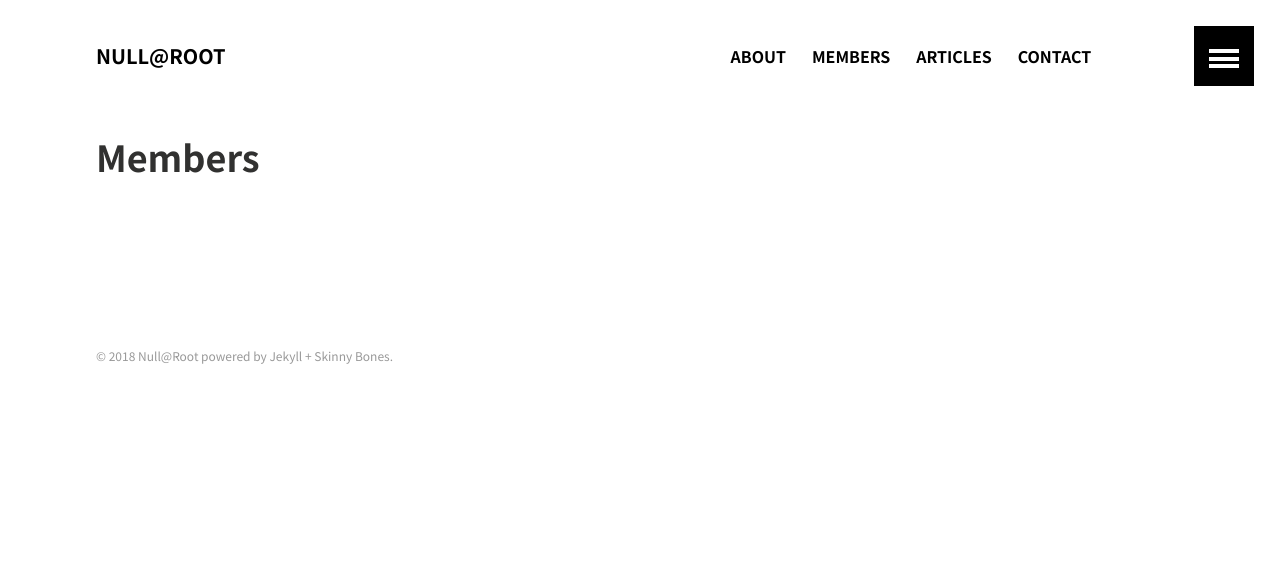
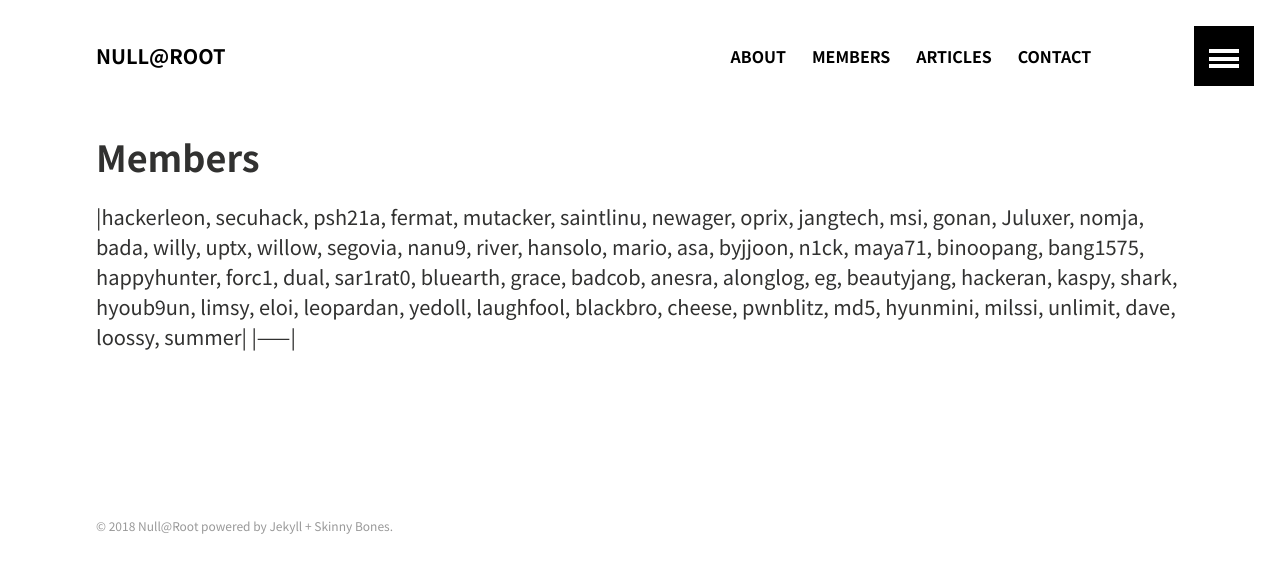
Before and after one commit to null2root/null2root.github.com, a Jekyll site: the page built from members/index.md, in a window 1280 px wide. Shown: the top 573 px of the page. Built offline with Jekyll 4.4.1, drawn with Linux system fonts in a browser that asks for light colours.

Commit message:
[+] add members

```diff
--- a/members/index.md
+++ b/members/index.md
@@ -8,3 +8,7 @@ image:
   feature:
   teaser:
 ---
+
+
+|hackerleon, secuhack, psh21a, fermat, mutacker, saintlinu, newager, oprix, jangtech, msi, gonan, Juluxer, nomja, bada, willy, uptx, willow, segovia, nanu9, river, hansolo, mario, asa, byjjoon, n1ck, maya71, binoopang, bang1575, happyhunter, forc1, dual, sar1rat0, bluearth, grace, badcob, anesra, alonglog, eg, beautyjang, hackeran, kaspy, shark, hyoub9un, limsy, eloi, leopardan, yedoll, laughfool, blackbro, cheese, pwnblitz, md5, hyunmini, milssi, unlimit, dave, loossy, summer|
+|------|
```
